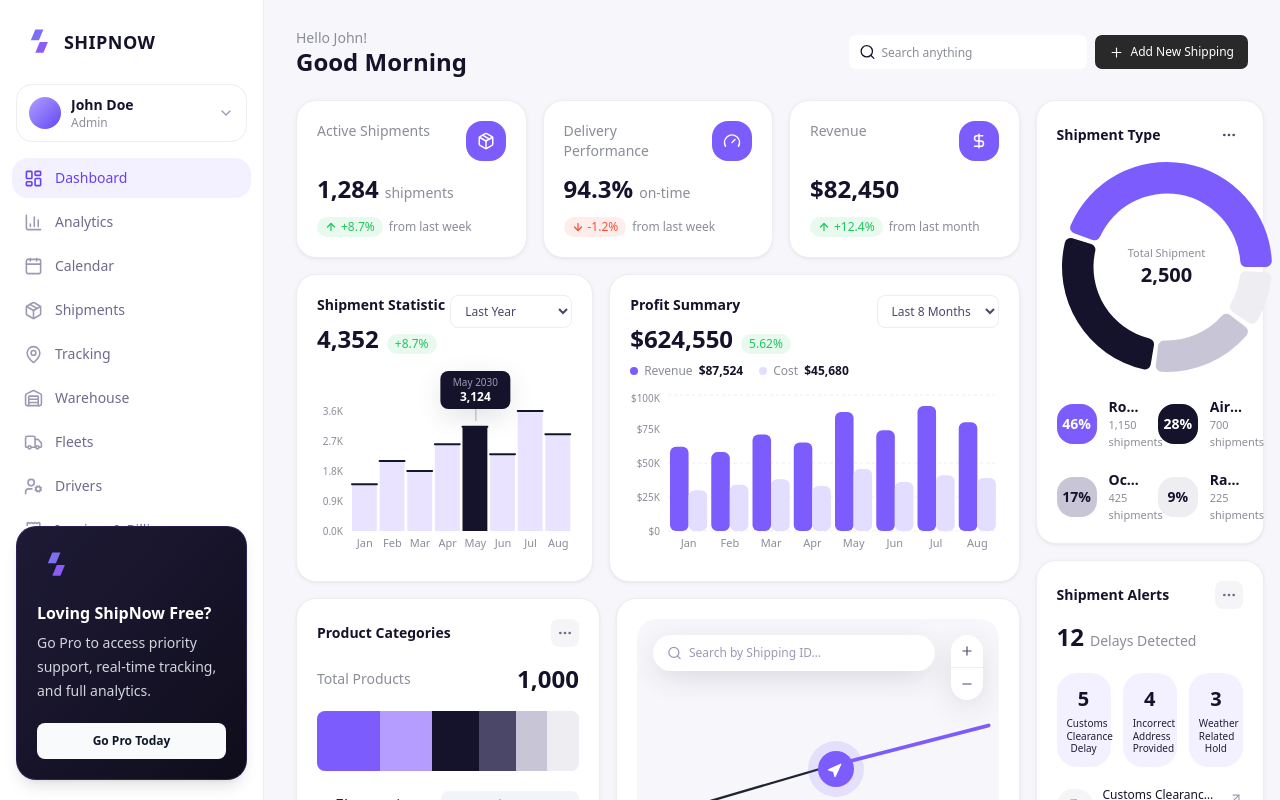
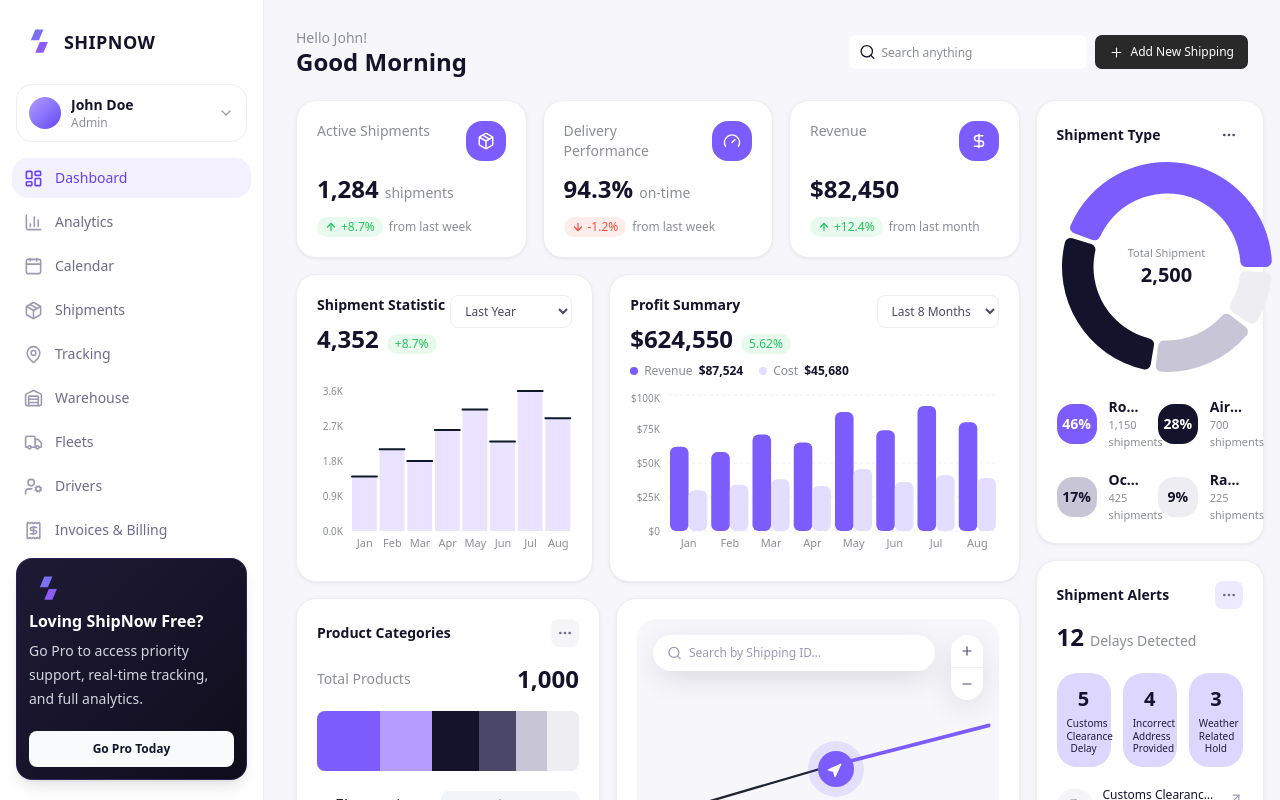
Before and after one commit to masumbillah06/ship-now, a Next.js app: page /dashboard in a window 1280 px wide. Shown: the top 800 px of the page. Built offline with nearby package versions, Linux system fonts and the light colour scheme.

Commit message:
Finalized the dashboard

```diff
--- a/components/RecentActivity.tsx
+++ b/components/RecentActivity.tsx
@@ -29,7 +29,7 @@ export function RecentActivity() {
         <button
           type="button"
           aria-label="More options"
-          className="flex h-7 w-7 items-center justify-center rounded-lg bg-ink-50 text-ink-400 hover:bg-ink-100"
+          className="flex h-7 w-7 items-center justify-center rounded-lg bg-violet-100 text-ink-400 hover:bg-ink-100"
         >
           <MoreHorizontal size={16} />
         </button>
--- a/components/RecentShipments.tsx
+++ b/components/RecentShipments.tsx
@@ -104,7 +104,7 @@ export function RecentShipments() {
         <table className="w-full min-w-160 border-collapse text-left">
           <thead>
             {table.getHeaderGroups().map((headerGroup) => (
-              <tr key={headerGroup.id} className="bg-primary-50 text-xs text-ink-700">
+              <tr key={headerGroup.id} className="bg-violet-200 text-xs text-ink-700">
                 <th className="w-10 whitespace-nowrap rounded-l-lg py-3 pl-3">
                   <input
                     type="checkbox"
--- a/components/ShipmentAlerts.tsx
+++ b/components/ShipmentAlerts.tsx
@@ -26,7 +26,7 @@ export function ShipmentAlerts() {
         <button
           type="button"
           aria-label="More options"
-          className="flex h-7 w-7 items-center justify-center rounded-lg bg-ink-50 text-ink-400 hover:bg-ink-100"
+          className="flex h-7 w-7 items-center justify-center rounded-lg bg-violet-100 text-ink-400 hover:bg-ink-100"
         >
           <MoreHorizontal size={16} />
         </button>
@@ -43,7 +43,7 @@ export function ShipmentAlerts() {
         {shipmentAlerts.summary.map((s) => (
           <div
             key={s.label}
-            className="rounded-2xl bg-primary-50 px-2.5 py-3 text-center"
+            className="rounded-2xl bg-violet-200 px-2.5 py-3 text-center"
           >
             <p className="text-xl font-bold text-ink-900">{s.count}</p>
             <p className="mt-1 text-[10px] leading-tight text-ink-700">
--- a/components/Sidebar.tsx
+++ b/components/Sidebar.tsx
@@ -227,12 +227,12 @@ export function Sidebar({
 
         {/* Promo card — hidden when collapsed (no room for the copy/CTA on the rail) */}
         {!collapsed && (
-          <div className="mx-4 mb-5 overflow-hidden rounded-2xl border border-violet-500/20 bg-gradient-to-br from-[#1E1A35] via-[#17142A] to-[#0F0D1A] p-5 shadow-lg">
+          <div className="mx-4 mb-5 overflow-hidden rounded-xl border border-violet-500/20 bg-gradient-to-br from-[#1E1A35] via-[#17142A] to-[#0F0D1A] p-3 shadow-lg">
             {/* Logo */}
             <Logo dark />
 
             {/* Content */}
-            <div className="mt-5">
+            <div className="mt-1">
               <h3 className="text-base font-semibold leading-tight text-white">
                 Loving ShipNow Free?
               </h3>
@@ -247,7 +247,7 @@ export function Sidebar({
             <Button
               variant="primary"
               size="sm"
-              className="mt-5 w-full rounded-lg bg-slate-50 hover:bg-slate-300 text-slate-900"
+              className="mt-5 w-full rounded-lg bg-slate-50 hover:bg-slate-300 text-slate-900 cursor-pointer"
             >
               Go Pro Today
             </Button>
--- a/components/charts/ShipmentStatisticChart.tsx
+++ b/components/charts/ShipmentStatisticChart.tsx
@@ -1,5 +1,6 @@
 "use client";
 
+import { useState } from "react";
 import {
   BarChart,
   Bar,
@@ -42,7 +43,7 @@ const CustomBar = (props: RectangleProps) => {
         y1={y}
         x2={x + width}
         y2={y}
-        stroke="#0F172A" // slate-900
+        stroke="#0F172A"
         strokeWidth={2}
         strokeLinecap="round"
       />
@@ -53,12 +54,7 @@ const CustomBar = (props: RectangleProps) => {
 export function ShipmentStatisticChart() {
   const { data } = shipmentStatistic;
 
-  const peakIndex = Math.max(
-    0,
-    data.findIndex((d) => d.highlight)
-  );
-
-  const peakPercent = ((peakIndex + 0.5) / data.length) * 100;
+  const [activeIndex, setActiveIndex] = useState<number | null>(null);
 
   return (
     <div className="card">
@@ -84,32 +80,10 @@ export function ShipmentStatisticChart() {
       </div>
 
       <div className="relative mt-4 h-47.5">
-        {/* Peak Tooltip */}
-        <div
-          className="pointer-events-none absolute top-0 z-10 flex -translate-x-1/2 flex-col items-center"
-          style={{
-            left: `calc(${Y_AXIS_WIDTH}px + (100% - ${Y_AXIS_WIDTH}px) * ${
-              peakPercent / 100
-            })`,
-          }}
-        >
-          <div className="rounded-lg bg-ink-900 px-3 py-1.5 text-center shadow-popover">
-            <p className="text-[10px] leading-none text-ink-300">
-              {shipmentStatistic.peakLabel}
-            </p>
-
-            <p className="mt-1 text-xs font-semibold leading-none text-white">
-              {shipmentStatistic.peakValue}
-            </p>
-          </div>
-
-          <div className="h-3 w-px bg-ink-900/30" />
-        </div>
-
         <ResponsiveContainer width="100%" height="100%">
           <BarChart
             data={data}
-            margin={{ top: 40, right: 0, left: 0, bottom: 0 }}
+            margin={{ top: 20, right: 0, left: 0, bottom: 0 }}
             barCategoryGap="-20%"
             barGap={-2}
           >
@@ -118,9 +92,7 @@ export function ShipmentStatisticChart() {
               axisLine={false}
               tickLine={false}
               tick={{ fill: "#8B8D97", fontSize: 10 }}
-              tickFormatter={(v: number) =>
-                `${(v / 1000).toFixed(1)}K`
-              }
+              tickFormatter={(v: number) => `${(v / 1000).toFixed(1)}K`}
             />
 
             <XAxis
@@ -143,11 +115,13 @@ export function ShipmentStatisticChart() {
               dataKey="value"
               shape={<CustomBar />}
               barSize={48}
+              onMouseMove={(_, index) => setActiveIndex(index)}
+              onMouseLeave={() => setActiveIndex(null)}
             >
-              {data.map((d, i) => (
+              {data.map((_, i) => (
                 <Cell
                   key={i}
-                  fill={d.highlight ? "#14132B" : "#E9E3FF"}
+                  fill={activeIndex === i ? "#A78BFA" : "#E9E3FF"}
                 />
               ))}
             </Bar>
```
